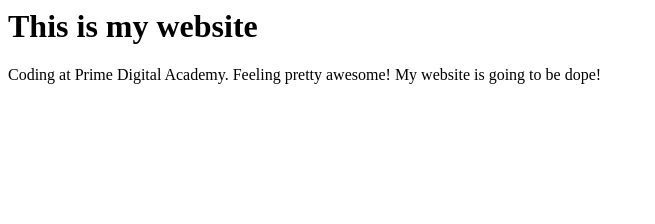
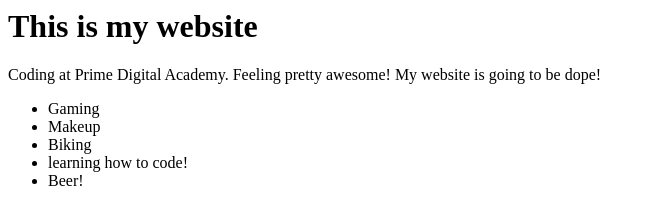
Before and after one commit to Joellelauren/Joellelauren.github.io, a plain HTML site: page index.html in a window 1280 px wide. Shown: the whole page, without its empty margins (0-655 px from the left). Drawn offline with Linux system fonts and the light colour scheme.

Commit message:
Update index.html

```diff
--- a/index.html
+++ b/index.html
@@ -6,6 +6,14 @@
 <body>
   <h1>This is my website</h1>
   <p>Coding at Prime Digital Academy. Feeling pretty awesome! My website is going to be dope!</p>
+  <ul>
+    <li>Gaming</li>
+    <li>Makeup</li>
+    <li>Biking</li>
+    <li>learning how to code!</li>
+    <li>Beer!</li>
+  </ul>
+
 </body>
 
 
```
